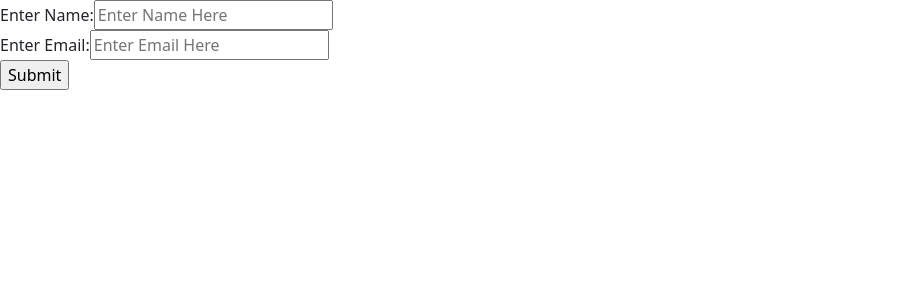
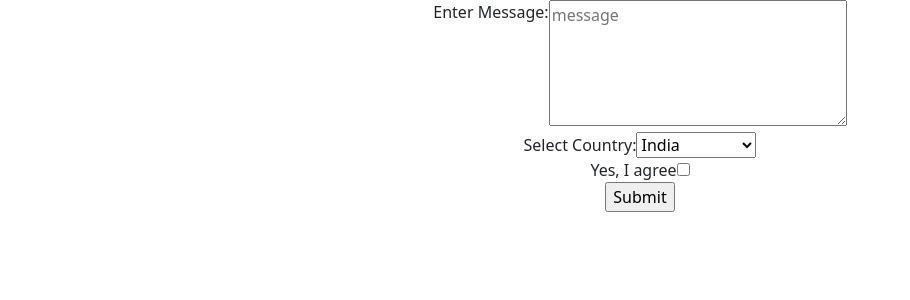
Before and after one commit to harshith1123/React-JS, a React (Create React App) app: page / in a window 1280 px wide. Shown: the top 300 px of the page, without its empty margins (0-910 px from the left). Built offline with nearby package versions, Linux system fonts and the light colour scheme.

Commit message:
Learned how to use textarea, select and checkboxes in react

```diff
--- /dev/null
+++ b/src/TextAreaSelectAndCheckboxes.js
@@ -0,0 +1,39 @@
+import React, { useState } from 'react'
+
+function TextAreaSelectAndCheckboxes() {
+  const [textArea,setTextArea] = useState("")
+  const [country,setCountry] = useState("India")
+  const [checked,setChecked] = useState(false)
+
+  function handleSubmit(e){
+    e.preventDefault();
+    console.log(e);
+    console.log(e.target[0].value);
+    console.log(e.target[1].value);
+    console.log(e.target[2].checked);
+  }
+  return (
+    <form className='App' onSubmit={handleSubmit}>
+      <div>
+        <label htmlFor="" style={{verticalAlign:"top"}}>Enter Message:</label>
+        <textarea value={textArea} cols="30" rows="5" placeholder='message' onChange={(e)=> setTextArea(e.target.value)}></textarea>
+      </div>
+      <div>
+      <label htmlFor="">Select Country:</label>
+        <select value={country} onChange={(e)=> setCountry(e.target.value)}>
+            <option value="UK">UK</option>
+            <option value="India">India</option>
+            <option value="South Africa">South Africa</option>
+            <option value="Australia">Australia</option>
+            <option value="New Zealand">New Zealand</option>
+        </select>
+      </div>
+      <label htmlFor="">Yes, I agree</label>
+      <input type="checkbox" checked={checked} onChange={(e)=>setChecked(e.target.checked)}/>
+      <br />
+      <input type="submit" value="Submit" />
+    </form>
+  )
+}
+
+export default TextAreaSelectAndCheckboxes
--- a/src/index.js
+++ b/src/index.js
@@ -32,6 +32,7 @@ import ControlledComponentsUsingClass from './ControlledComponentsUsingClass';
 import ControlledComponentUsingFunction from './ControlledComponentUsingFunction';
 import HandleMultipleInputViaClassInForms from './HandleMultipleInputViaClassInForms';
 import HandlingMultipleInputViaFunctioninForms from './HandlingMultipleInputViaFunctioninForms';
+import TextAreaSelectAndCheckboxes from './TextAreaSelectAndCheckboxes';
 
 const root = ReactDOM.createRoot(document.getElementById('root'));
 const fruits = ["Orange", "Mango", "Strawberry"]
@@ -74,7 +75,8 @@ root.render(
     {/* <ControlledComponentsUsingClass/> */}
     {/* <ControlledComponentUsingFunction/> */}
     {/* <HandleMultipleInputViaClassInForms/> */}
-    <HandlingMultipleInputViaFunctioninForms/>
+    {/* <HandlingMultipleInputViaFunctioninForms/> */}
+    <TextAreaSelectAndCheckboxes/>
   </React.StrictMode>
 );
 
```
